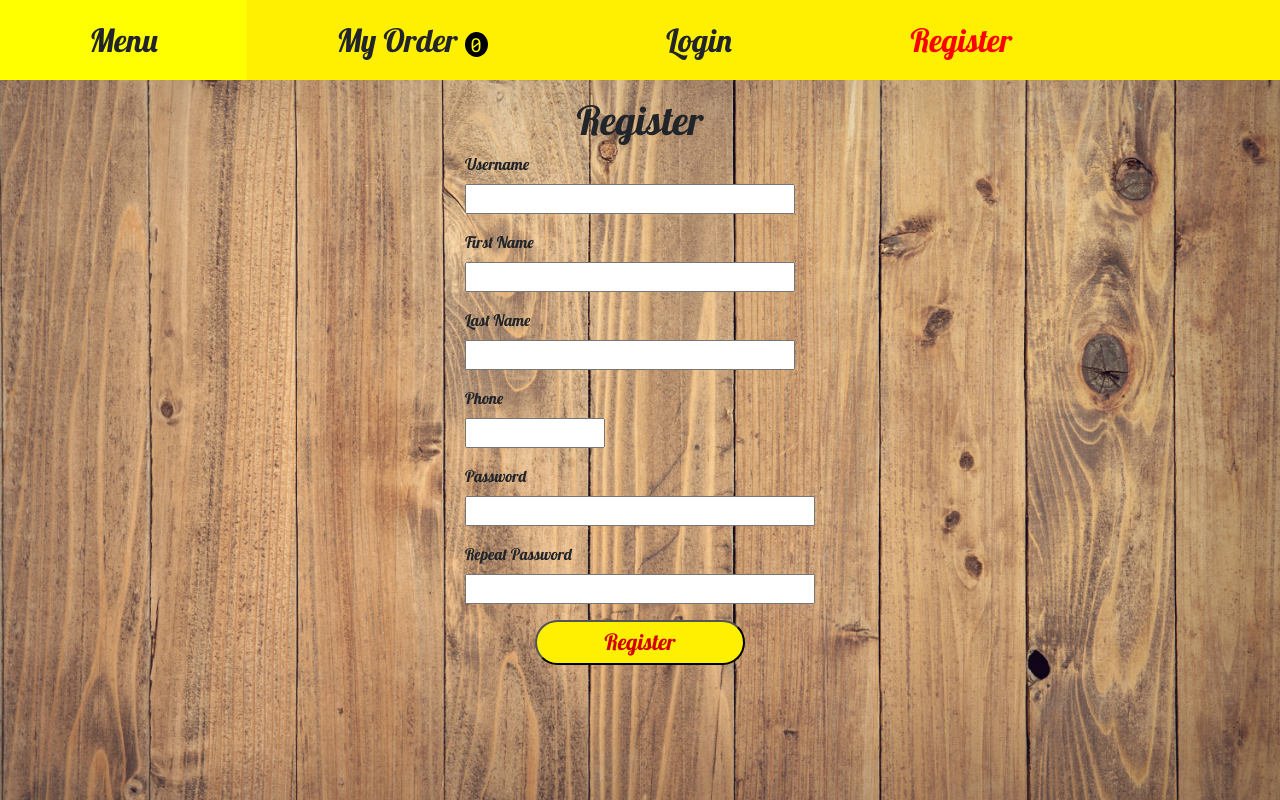
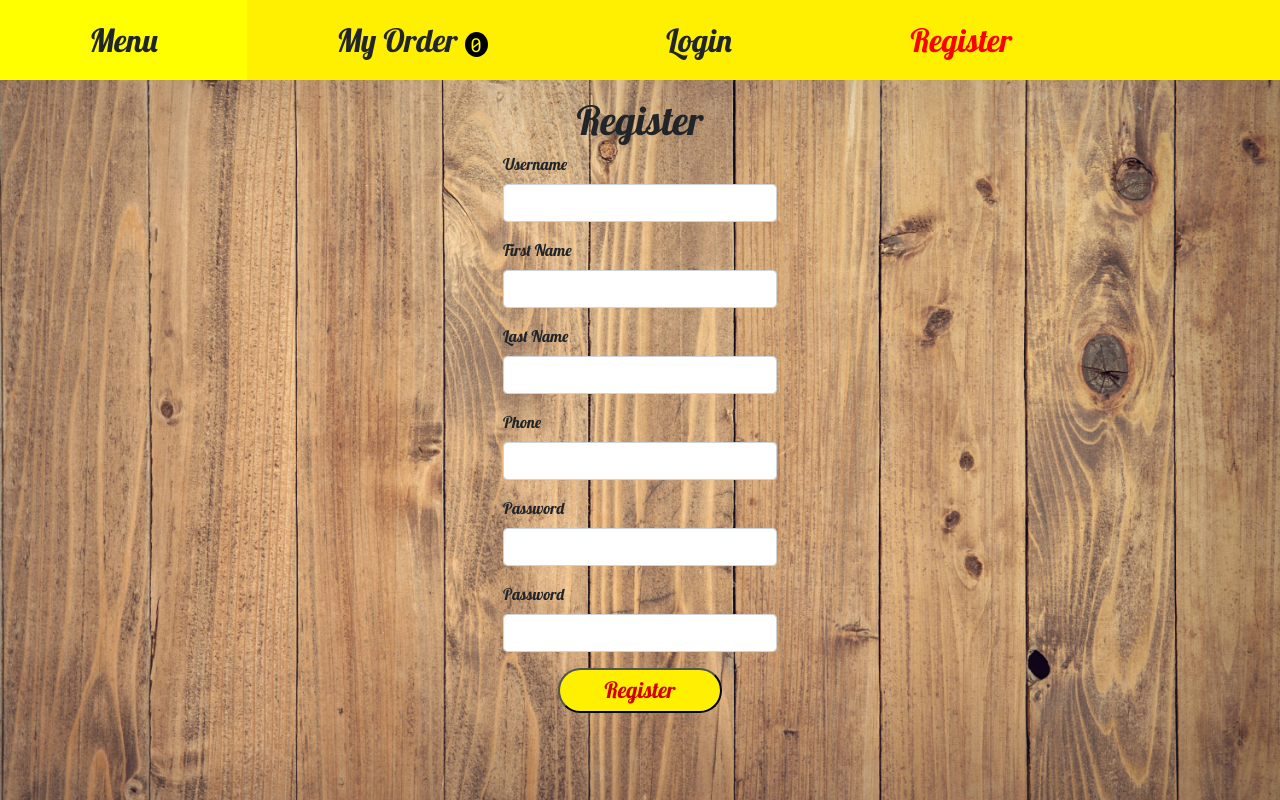
Before and after one commit to BBland1999/restauraunt, a Flask app: page /register in a window 1280 px wide. Run offline with Flask 2, Linux system fonts and the light colour scheme; some libraries are stand-ins or nearby versions.

Commit message:
Register page now uses bootstrap forms

```diff
--- a/app/templates/base.html
+++ b/app/templates/base.html
@@ -15,6 +15,10 @@
         p, h1, h2, h3, h4, button, a, pre, label {
 	        font-family: 'Lobster', cursive;
         }
+
+        button:hover{
+            background-color: yellow;
+        }
         .nav{
 			height: 100%;
 			float: left;
@@ -25,7 +29,7 @@
 			cursor: pointer;
 		}
 		.nav:hover{
-			background-color: yellow/*rgb(255, 247, 0)*/;
+			background-color: yellow;
 		}
 		.navText{
 			margin-bottom: .5em;
@@ -155,7 +159,7 @@
 			text-align: center;
 			font-family: 'Lobster', cursive;
         }
-        #submitButton > *: hover{
+        #submitButton:hover{
             background-color: yellow;
         }
     </style>
--- a/app/templates/login.html
+++ b/app/templates/login.html
@@ -27,11 +27,11 @@
             {{ form.hidden_tag() }}
             <div class="form-group">
                 {{ form.username.label }}
-                <input type="text" class="form-control" id="username" name="username" placeholder="Username">
+                <input type="text" class="form-control" id="username" name="username">
             </div>
             <div class="form-group">
                 {{ form.password.label }}
-                <input type="password" class="form-control" id="password" name="password" placeholder="Password">
+                <input type="password" class="form-control" id="password" name="password">
             </div>
             <div class="form-group">
                 <p id="submitButton">{{ form.submit() }}</p>
--- a/app/templates/register.html
+++ b/app/templates/register.html
@@ -9,7 +9,7 @@
 {% endblock %}
 {% block content %}
     <h1>Register</h1>
-    <div class="formDiv">
+    <!--<div class="formDiv">
         <form action="" method="post">
             {{ form.hidden_tag() }}
             <p>
@@ -56,5 +56,57 @@
             </p>
             <p id="submitButton">{{ form.submit() }}</p>
         </form>
+    </div>-->
+
+    <div class="formDiv">
+        <form action="" method="post">
+            {{ form.hidden_tag() }}
+            <div class="form-group">
+                {{ form.username.label }}
+                <input type="text" class="form-control" id="username" name="username">
+                {% for error in form.username.errors %}
+                <span style="color: red;">[{{ error }}]</span>
+                {% endfor %}
+            </div>
+            <div class="form-group">
+                {{ form.fname.label }}
+                <input type="text" class="form-control" id="fname" name="fname">
+                {% for error in form.fname.errors %}
+                <span style="color: red;">[{{ error }}]</span>
+                {% endfor %}
+            </div>
+            <div class="form-group">
+                {{ form.lname.label }}
+                <input type="text" class="form-control" id="lname" name="lname">
+                {% for error in form.lname.errors %}
+                <span style="color: red;">[{{ error }}]</span>
+                {% endfor %}
+            </div>
+            <div class="form-group">
+                {{ form.phone.label }}
+                <input type="text" class="form-control" id="phone" name="phone">
+                {% for error in form.phone.errors %}
+                <span style="color: red;">[{{ error }}]</span>
+                {% endfor %}
+            </div>
+            <div class="form-group">
+                {{ form.password.label }}
+                <input type="text" class="form-control" id="password" name="password">
+                {% for error in form.password.errors %}
+                <span style="color: red;">[{{ error }}]</span>
+                {% endfor %}
+            </div>
+            <div class="form-group">
+                {{ form.password.label }}
+                <input type="text" class="form-control" id="password2" name="password2">
+                {% for error in form.password2.errors %}
+                <span style="color: red;">[{{ error }}]</span>
+                {% endfor %}
+            </div>
+            <div class="form-group">
+                <p id="submitButton">{{ form.submit() }}</p>
+            </div>
+        </form>
     </div>
+
 {% endblock %}
```
